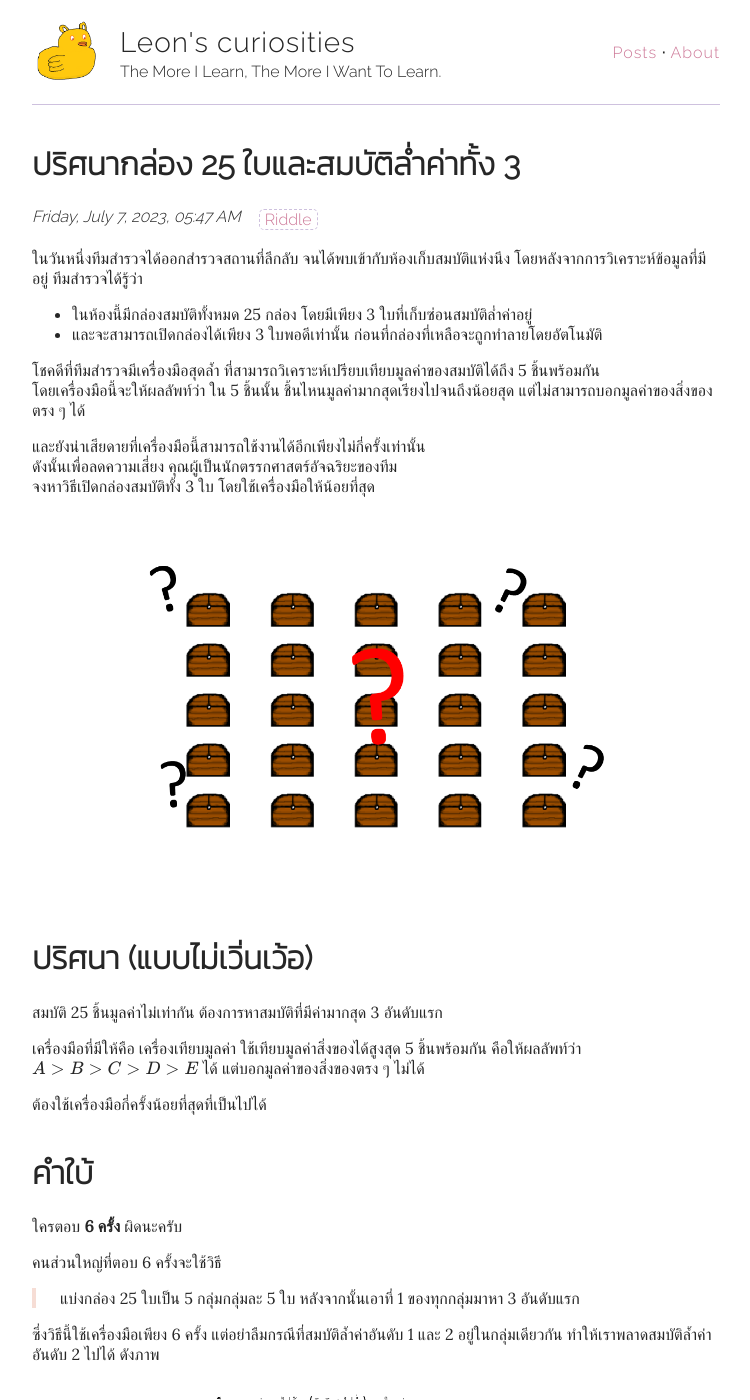
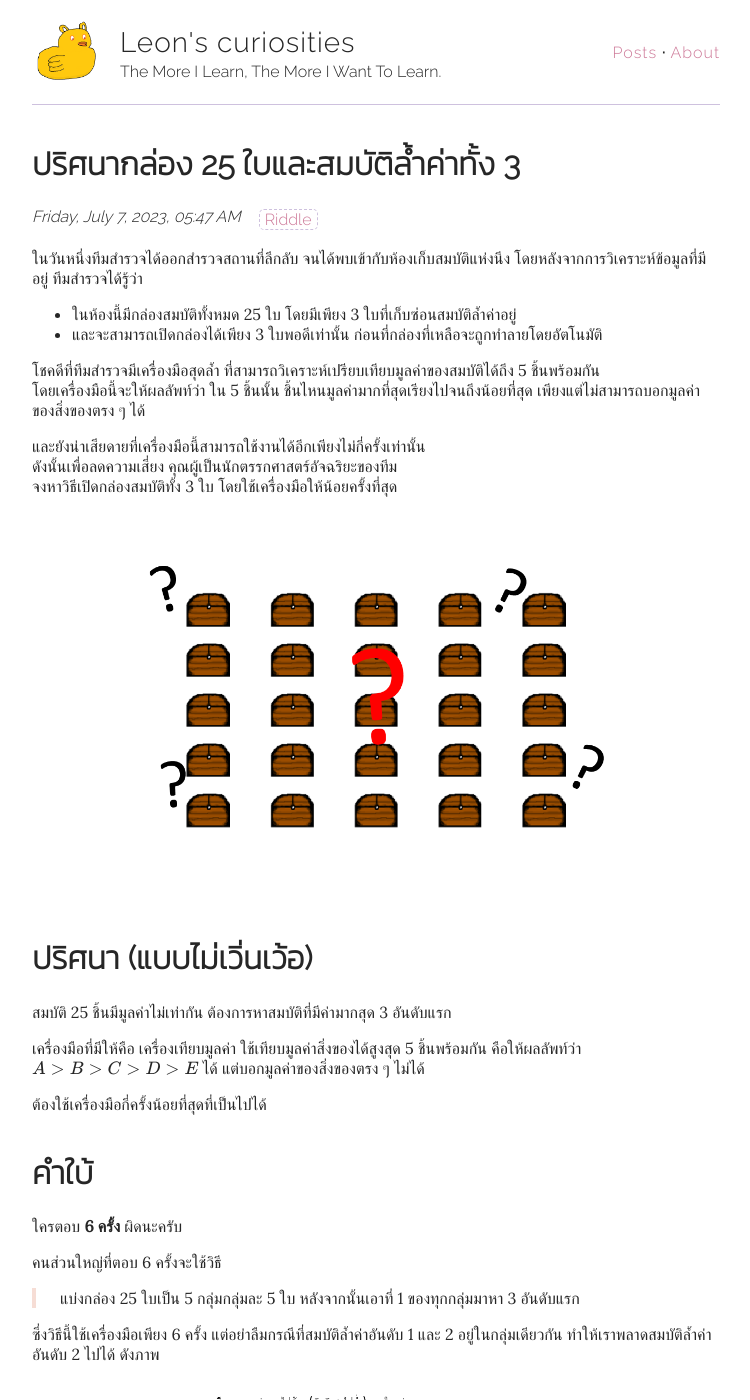
Before and after one commit to shalluv/blog, a Jekyll site: the page built from _posts/2023-07-07-three-treasure.md, in a window 1280 px wide and 1400 px high. Shown: the whole window, without its empty margins (264-1014 px from the left). Built offline with Jekyll 4.4.1, drawn with Linux system fonts in a browser that asks for light colours; some web fonts are replaced; some of the changed text lies outside the part shown.

Commit message:
fix: typo

```diff
--- a/_posts/2023-07-07-three-treasure.md
+++ b/_posts/2023-07-07-three-treasure.md
@@ -1,6 +1,6 @@
 ---
 layout: post
-title:  "ปริศนากล่อง 25 ใบและสมบัติล่ำค่าทั้ง 3"
+title:  "ปริศนากล่อง 25 ใบและสมบัติล้ำค่าทั้ง 3"
 date:   2023-07-07 05:47:34 +0700
 tags:
   - Riddle
@@ -10,22 +10,22 @@ thumbnail: /blog/images/three-treasure/1.png
 ในวันหนึ่งทีมสำรวจได้ออกสำรวจสถานที่ลึกลับ จนได้พบเข้ากับห้องเก็บสมบัติแห่งนึง
 โดยหลังจากการวิเคราะห์ข้อมูลที่มีอยู่ ทีมสำรวจได้รู้ว่า
 
-- ในห้องนี้มีกล่องสมบัติทั้งหมด 25 กล่อง โดยมีเพียง 3 ใบที่เก็บซ่อนสมบัติล่ำค่าอยู่
+- ในห้องนี้มีกล่องสมบัติทั้งหมด 25 ใบ โดยมีเพียง 3 ใบที่เก็บซ่อนสมบัติล้ำค่าอยู่
 - และจะสามารถเปิดกล่องได้เพียง 3 ใบพอดีเท่านั้น ก่อนที่กล่องที่เหลือจะถูกทำลายโดยอัตโนมัติ
 
 โชคดีที่ทีมสำรวจมีเครื่องมือสุดล้ำ ที่สามารถวิเคราะห์เปรียบเทียบมูลค่าของสมบัติได้ถึง 5 ชิ้นพร้อมกัน <br />
-โดยเครื่องมือนี้จะให้ผลลัพท์ว่า ใน 5 ชิ้นนั้น ชิ้นไหนมูลค่ามากสุดเรียงไปจนถึงน้อยสุด แต่ไม่สามารถบอกมูลค่าของสิ่งของตรง ๆ ได้
+โดยเครื่องมือนี้จะให้ผลลัพท์ว่า ใน 5 ชิ้นนั้น ชิ้นไหนมูลค่ามากที่สุดเรียงไปจนถึงน้อยที่สุด เพียงแต่ไม่สามารถบอกมูลค่าของสิ่งของตรง ๆ ได้
 
 และยังน่าเสียดายที่เครื่องมือนี้สามารถใช้งานได้อีกเพียงไม่กี่ครั้งเท่านั้น <br />
 ดังนั้นเพื่อลดความเสี่ยง คุณผู้เป็นนักตรรกศาสตร์อัจฉริยะของทีม <br />
-จงหาวิธีเปิดกล่องสมบัติทั้ง 3 ใบ โดยใช้เครื่องมือให้น้อยที่สุด
+จงหาวิธีเปิดกล่องสมบัติทั้ง 3 ใบ โดยใช้เครื่องมือให้น้อยครั้งที่สุด
 
 {: .figure}
 ![ปริศนากล่อง 25 ใบและสมบัติล่ำค่าทั้ง 3]({{ site.baseurl }}/images/three-treasure/1.png)
 
 # ปริศนา (แบบไม่เวิ่นเว้อ)
 
-สมบัติ 25 ชิ้นมูลค่าไม่เท่ากัน ต้องการหาสมบัติที่มีค่ามากสุด 3 อันดับแรก
+สมบัติ 25 ชิ้นมีมูลค่าไม่เท่ากัน ต้องการหาสมบัติที่มีค่ามากสุด 3 อันดับแรก
 
 เครื่องมือที่มีให้คือ
 เครื่องเทียบมูลค่า ใช้เทียบมูลค่าสิ่งของได้สูงสุด 5 ชิ้นพร้อมกัน คือให้ผลลัพท์ว่า $ A > B > C > D > E $ ได้ แต่บอกมูลค่าของสิ่งของตรง ๆ ไม่ได้
@@ -66,7 +66,7 @@ thumbnail: /blog/images/three-treasure/1.png
 	![ตารางสมบัติทั้ง 25 ใบ]({{ site.baseurl }}/images/three-treasure/3.png)
 
 	{: .quote}
-	> Note: หลังจากนี้ (x, y) หมายถึงสมบัติล้ำค่าในแถว x และคอลัมน์ y
+	> Note: หลังจากนี้ $(x, y)$ หมายถึงสมบัติล้ำค่าในแถว $x$ และคอลัมน์ $y$
 
 4. จากตรงนี้ เราจะสามารถบอกได้ว่า
 	- กล่องในแถวที่ 1 เป็นกล่องที่มีมูลค่ามากที่สุดแน่นอน
```
Also changed, not shown: other parts of _posts/2023-07-07-three-treasure.md (+4 -4 lines).
